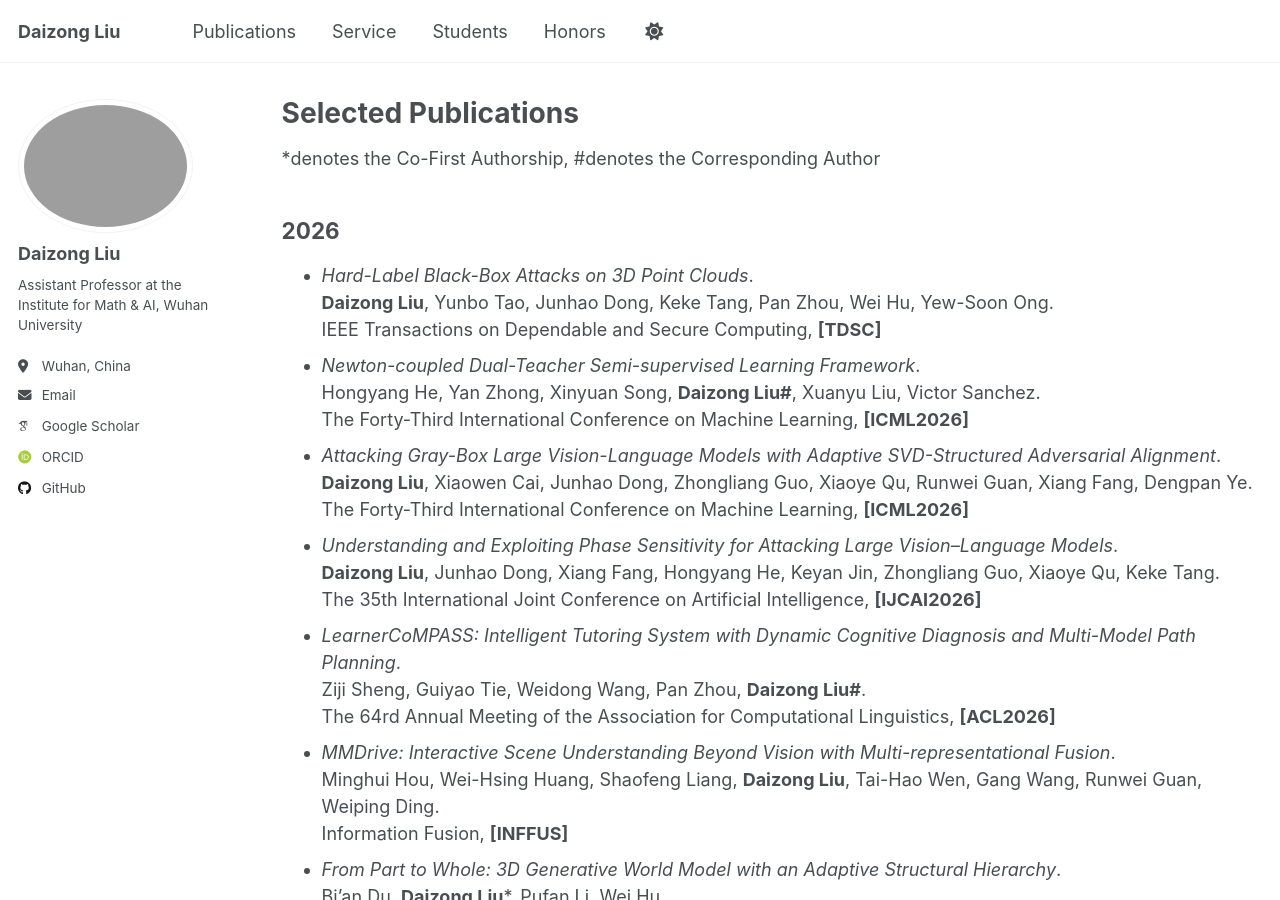
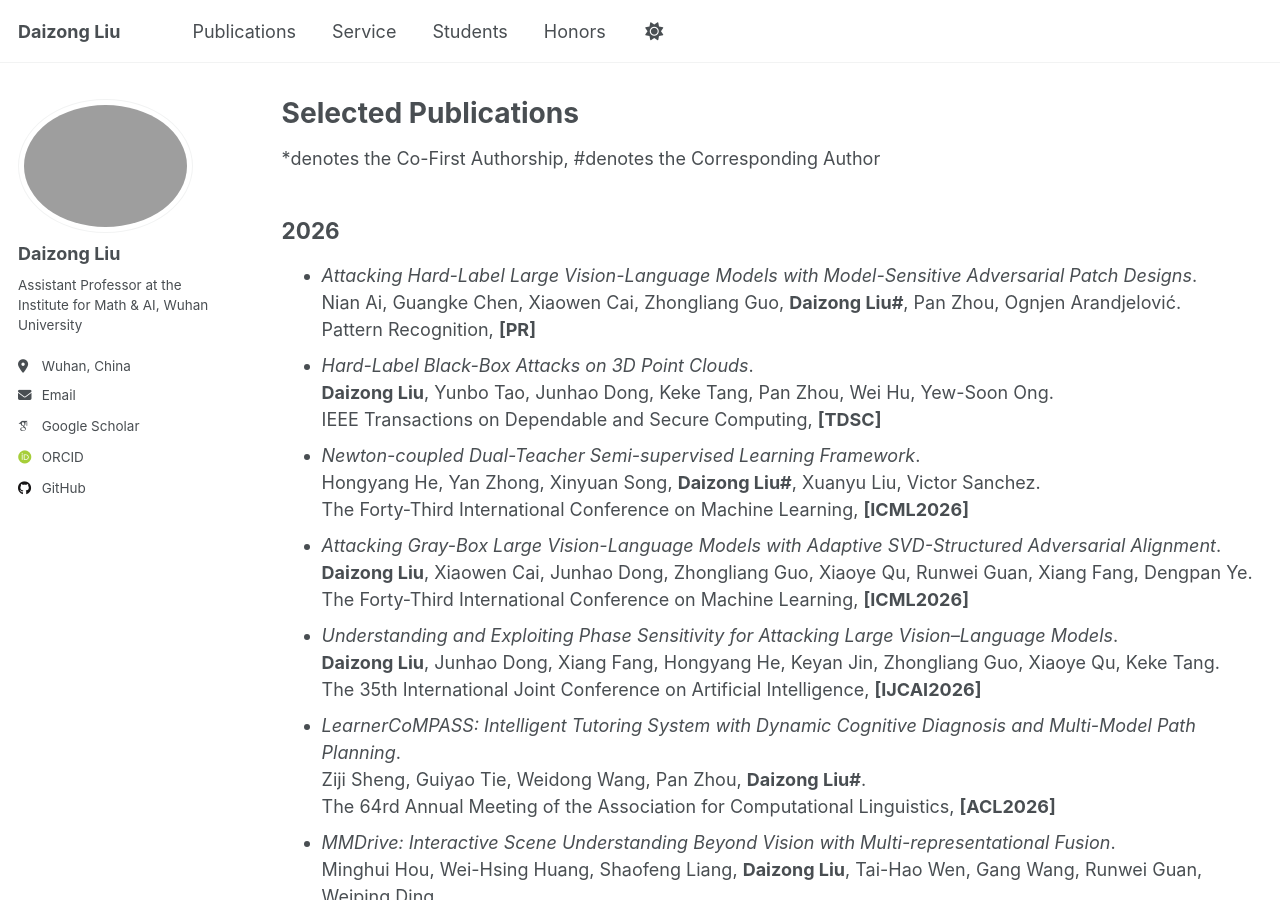
Before and after one commit to liudaizong/liudaizong.github.io, a Jekyll site: the page built from _pages/publications.md, in a window 1280 px wide and 900 px high. Built offline with Jekyll 4.4.1, drawn with Linux system fonts in a browser that asks for light colours; some web fonts are replaced.

Commit message:
Update publications.md

```diff
--- a/_pages/publications.md
+++ b/_pages/publications.md
@@ -7,6 +7,7 @@ author_profile: true
 *denotes the Co-First Authorship, #denotes the Corresponding Author
 
 ## 2026
+* *Attacking Hard-Label Large Vision-Language Models with Model-Sensitive Adversarial Patch Designs*.<br/> Nian Ai, Guangke Chen, Xiaowen Cai, Zhongliang Guo, **Daizong Liu#**, Pan Zhou, Ognjen Arandjelović.<br/> Pattern Recognition, **[PR]**
 * *Hard-Label Black-Box Attacks on 3D Point Clouds*.<br/> **Daizong Liu**, Yunbo Tao, Junhao Dong, Keke Tang, Pan Zhou, Wei Hu, Yew-Soon Ong.<br/> IEEE Transactions on Dependable and Secure Computing, **[TDSC]**
 * *Newton-coupled Dual-Teacher Semi-supervised Learning Framework*.<br/> Hongyang He, Yan Zhong, Xinyuan Song, **Daizong Liu#**, Xuanyu Liu, Victor Sanchez.<br/> The Forty-Third International Conference on Machine Learning, **[ICML2026]**
 * *Attacking Gray-Box Large Vision-Language Models with Adaptive SVD-Structured Adversarial Alignment*.<br/> **Daizong Liu**, Xiaowen Cai, Junhao Dong, Zhongliang Guo, Xiaoye Qu, Runwei Guan, Xiang Fang, Dengpan Ye.<br/> The Forty-Third International Conference on Machine Learning, **[ICML2026]**
```
